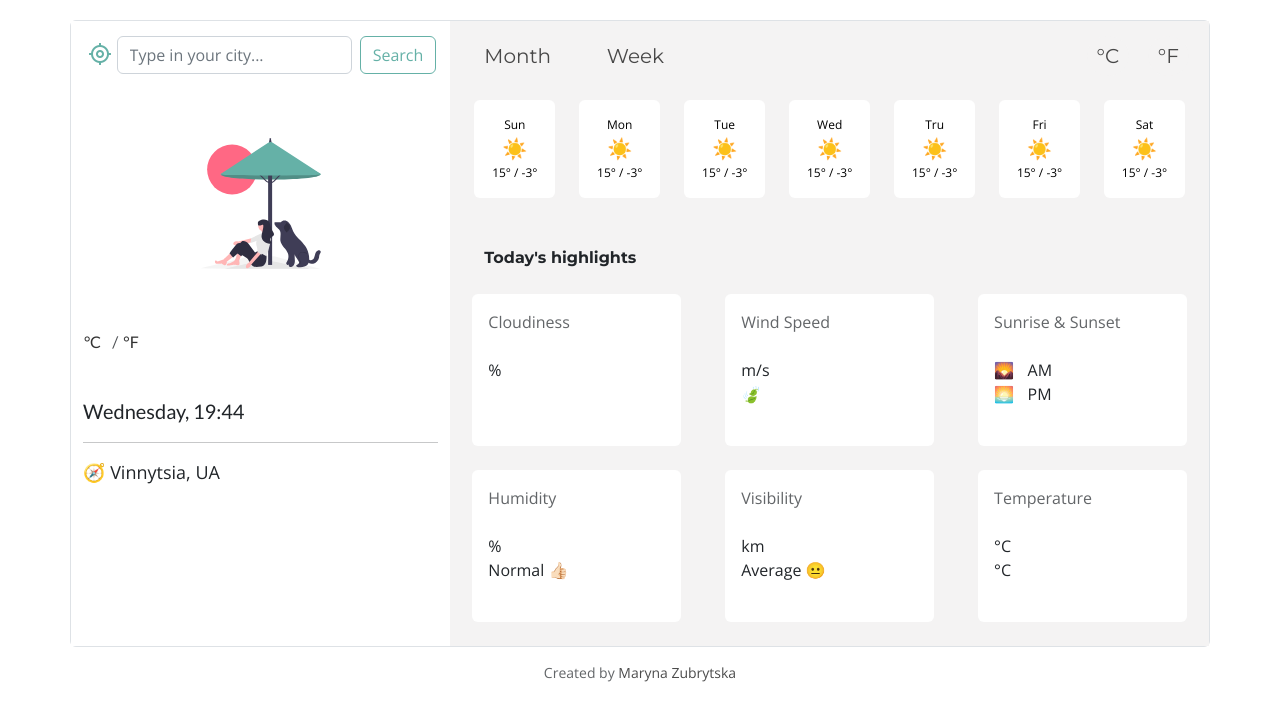
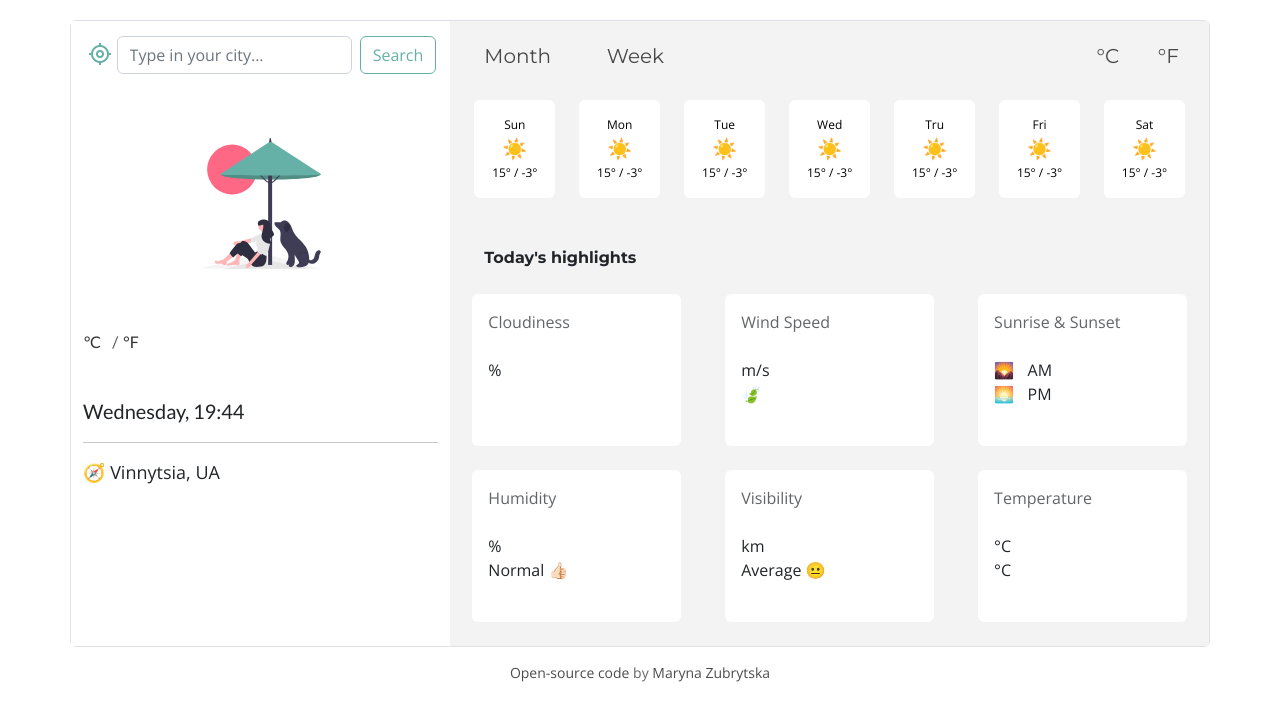
Before and after one commit to maryna-zubrytska/shecodes-project-valilla-weather-app, a plain HTML site: page index.html in a window 1280 px wide. Drawn offline with nearby package versions, Linux system fonts and the light colour scheme; no server answers.

Commit message:
Added link to open-source code

```diff
--- a/index.html
+++ b/index.html
@@ -322,7 +322,13 @@
         </div>
       </div>
       <div class="coder">
-        Created by
+        <a
+        class="coder-link"
+        href="https://github.com/maryna-zubrytska"
+        target="_blank"
+        >Open-source code</a
+        >
+        by
         <a
           class="coder-link"
           href="https://www.linkedin.com/in/maryna-zubrytska-706078245"
```
